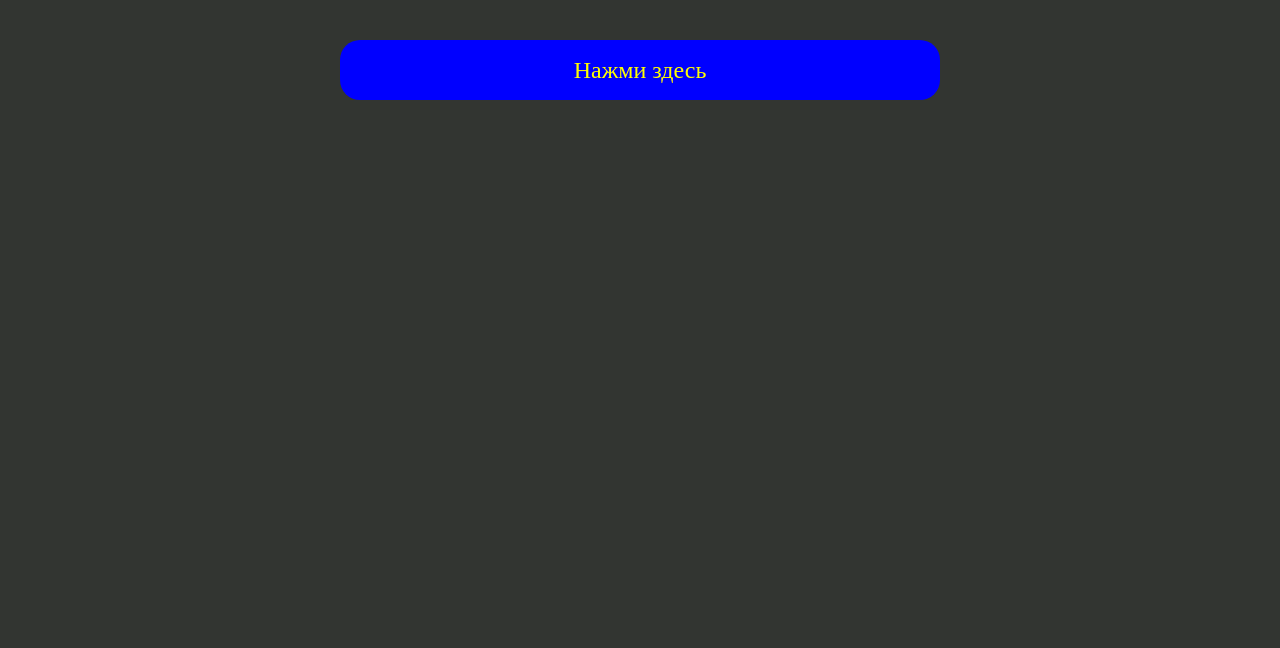
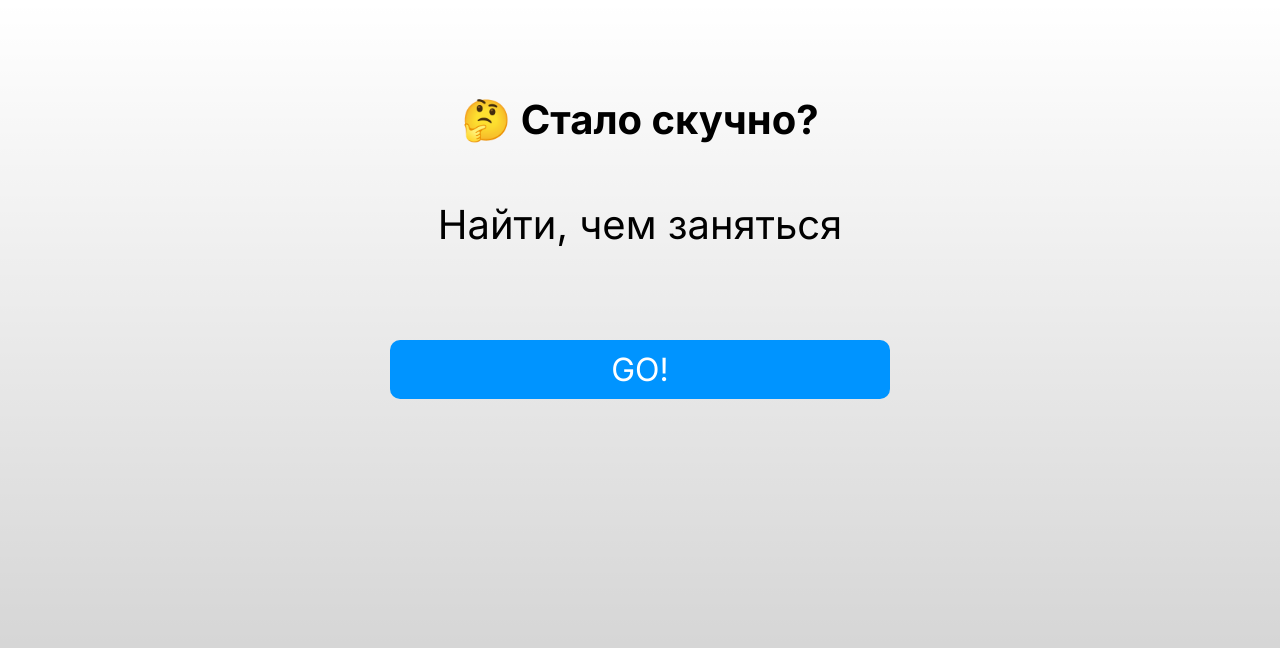
Before and after one commit to petrushevskiyMaksim/pro-js-bored, a plain HTML site: page index.html in a window 1280 px wide. Drawn offline with Linux system fonts and the light colour scheme.

Commit message:
Add files via upload

```diff
--- a/css/style.css
+++ b/css/style.css
@@ -0,0 +1,49 @@
+body {
+	font-family: Inter, serif;
+	font-size: 40px;
+	color: rgba(0, 0, 0, 1);
+}
+
+.bored {
+	display: flex;
+	flex-direction: column;
+	align-items: center;
+	text-align: center;
+	padding: 100px 0;
+	width: 100%;
+	height: 100%;
+	background: linear-gradient(rgba(0, 0, 0, 0), rgba(0, 0, 0, 0.2));
+}
+
+.bored--bg {
+	background: linear-gradient(rgba(0, 176, 28, 0.2), rgba(255, 255, 255, 0));
+}
+
+.bored__title {
+	margin-bottom: 65px;
+	font-weight: 700;
+}
+
+.bored__text {
+	margin-bottom: 95px;
+}
+
+.bored__btn {
+	display: flex;
+	align-items: center;
+	justify-content: center;
+	text-align: center;
+	margin: 0 auto;
+	padding: 10px;
+	width: 500px;
+	font-size: 32px;
+	color: rgba(255, 255, 255, 1);
+	background-color: rgba(0, 148, 255, 1);
+	border-radius: 10px;
+	transition: background-color 0.3s ease-in, color 0.3s ease-in;
+}
+
+.bored__btn:hover {
+	color: rgb(189, 189, 189);
+	background-color: rgba(0, 148, 255, 0.8);
+}
--- a/index.html
+++ b/index.html
@@ -3,12 +3,24 @@
 	<head>
 		<meta charset="UTF-8" />
 		<meta name="viewport" content="width=device-width, initial-scale=1.0" />
-		<title>RPG - Dragon Repeller</title>
+		<title>Bored-app</title>
+		<link rel="preconnect" href="https://fonts.googleapis.com" />
+		<link rel="preconnect" href="https://fonts.gstatic.com" crossorigin />
+		<link
+			href="https://fonts.googleapis.com/css2?family=Inter:wght@400;700&display=swap"
+			rel="stylesheet"
+		/>
 		<link rel="stylesheet" href="./css/reset.css" />
 		<link rel="stylesheet" href="./css/style.css" />
 	</head>
 	<body>
-		<div id="bodyCativity"></div>
+		<div id="bodyCativity" class="bored">
+			<div class="container">
+				<h1 id="boredTitle" class="bored__title">🤔 Стало скучно?</h1>
+				<p id="boredText" class="bored__text">Найти, чем заняться</p>
+				<button id="starBtn" class="bored__btn">GO!</button>
+			</div>
+		</div>
 		<script src="./js/script.js"></script>
 	</body>
 </html>
--- a/js/script.js
+++ b/js/script.js
@@ -1,48 +1,28 @@
-const bodyNode = document.querySelector('body');
-bodyNode.style.background = '#323531';
-bodyNode.style.maxWidth = '1200px';
-bodyNode.style.margin = '0px auto';
-bodyNode.style.textAlign = 'center';
-bodyNode.style.paddingTop = '40px';
-bodyNode.style.display = 'flex';
-bodyNode.style.flexDirection = 'column';
-bodyNode.style.alignItems = 'center';
-bodyNode.style.fontSize = '32px';
+const CHANGE_TITLE = 'Ура, теперь не скучно 🔥';
 
-const bodyCativity = document.getElementById('bodyCativity');
+const boredNode = document.getElementById('bodyCativity');
+const boredTitleNode = document.getElementById('boredTitle');
+const boredTextNode = document.getElementById('boredText');
+const boredStartBtnNode = document.getElementById('starBtn');
 
-// const img = document.createElement('img');
-// img.style.width = '50%';
-// img.style.maxHeight = '600px';
-// img.style.borderRadius = '20px';
-
-const button = document.createElement('button');
-button.style.width = '50%';
-button.style.height = '60px';
-button.style.borderRadius = '20px';
-button.style.backgroundColor = 'blue';
-button.style.fontSize = '24px';
-button.style.color = 'yellow';
-button.style.marginBottom = '30px';
-button.type = 'button';
-button.textContent = 'Нажми здесь';
-
-bodyNode.insertAdjacentElement('afterbegin', button);
-
-button.addEventListener('click', () => {
+const startHappy = () => {
 	fetch('http://www.boredapi.com/api/activity/')
 		.then(response => response.json())
 		.then(result => {
-			// if (result.status !== 'success') {
-			// 	return;
-			// }
+			const res = result.activity;
 
-			const res = result.activity;
-			console.log(res);
+			boredTextNode.innerText = res;
+			checkChangeText(res);
+		});
+};
 
-			// const imgSrc = result.message;
-			// img.src = imgSrc;
+const checkChangeText = res => {
+	if (boredTextNode.innerText == res) {
+		boredTitleNode.innerText = CHANGE_TITLE;
+		boredNode.classList.add('bored--bg');
+	}
+};
 
-			bodyCativity.textContent = res;
-		});
+boredStartBtnNode.addEventListener('click', () => {
+	startHappy();
 });
```
